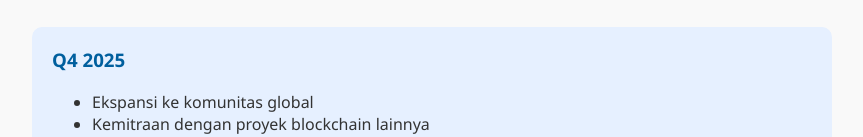
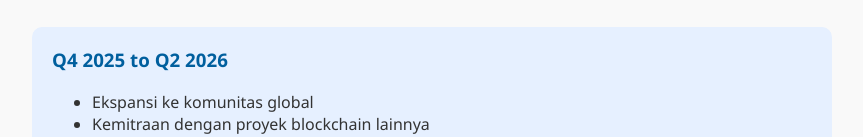
Before and after one commit to Bemo1507/Bemo_US, a plain HTML site: page index.html in a window 1280 px wide. Shown: the part 1553-1690 px from the top of the page, without its empty margins (208-1071 px from the left). Drawn offline with Linux system fonts and the light colour scheme.

Commit message:
index.html

```diff
--- a/index.html
+++ b/index.html
@@ -141,13 +141,13 @@
         { quarter: "Q1 2025", items: ["Peluncuran token BEMO_US IND di jaringan TON", "Pemrograman dan peluncuran smart contract pertama"] },
         { quarter: "Q2 2025", items: ["Pembentukan dan pengembangan komunitas (Twitter, Telegram)", "Pemasaran dan kolaborasi dengan influencer blockchain Indonesia"] },
         { quarter: "Q3 2025", items: ["Penyediaan edukasi blockchain untuk komunitas", "Pengembangan fitur baru untuk token"] },
-        { quarter: "Q4 2025", items: ["Ekspansi ke komunitas global", "Kemitraan dengan proyek blockchain lainnya"] }
+        { quarter: "Q4 2025 to Q2 2026", items: ["Ekspansi ke komunitas global", "Kemitraan dengan proyek blockchain lainnya"] }
       ],
       en: [
         { quarter: "Q1 2025", items: ["Launch of BEMO_US IND token on TON network", "Programming and deployment of initial smart contract"] },
         { quarter: "Q2 2025", items: ["Community development on Twitter, Telegram", "Marketing & collaboration with local blockchain influencers"] },
         { quarter: "Q3 2025", items: ["Providing blockchain education for the community", "Feature development to support token usage"] },
-        { quarter: "Q4 2025", items: ["Expansion to global communities", "Partnerships with other blockchain projects"] }
+        { quarter: "Q4 2025 to Q2 2026", items: ["Expansion to global communities", "Partnerships with other blockchain projects"] }
       ]
     };
 
```
